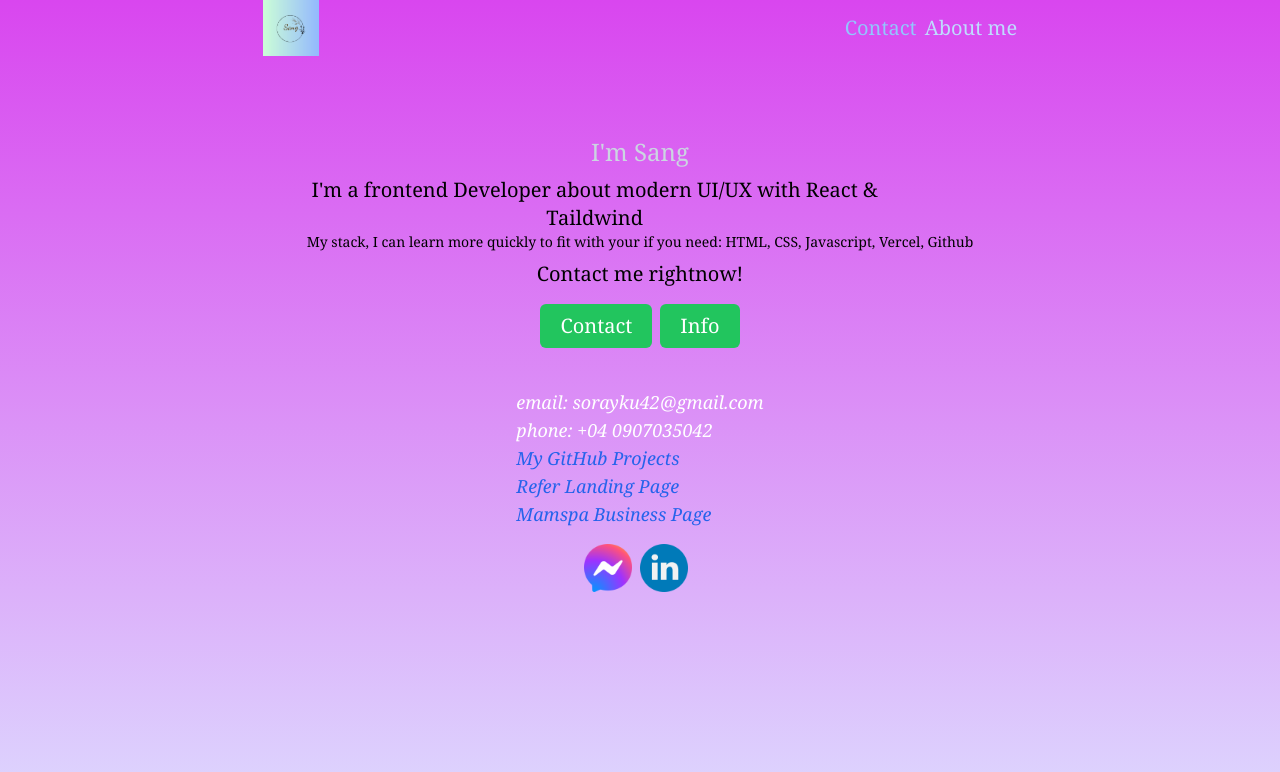
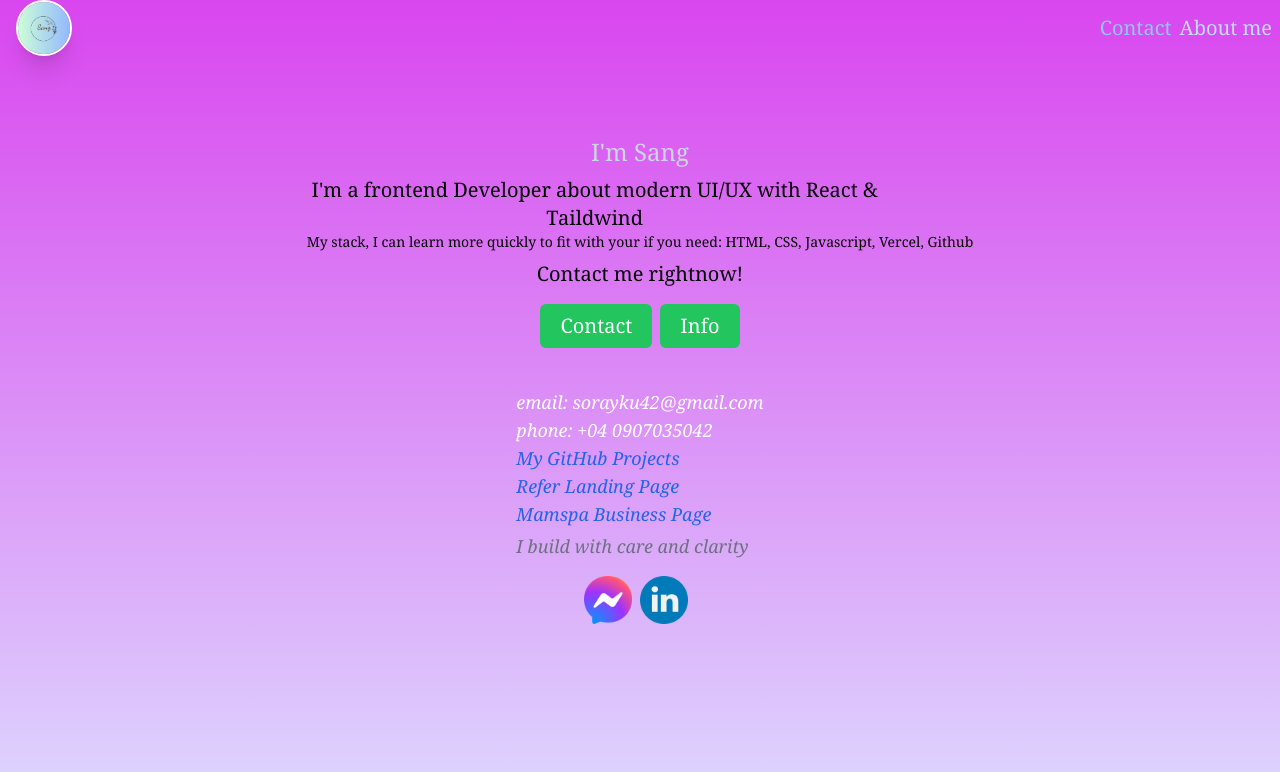
Before and after one commit to sorayaku123/refer_tailwind, a React (Vite) app: page / in a window 1280 px wide. Shown: the top 772 px of the page. Built offline with nearby package versions, Linux system fonts and the light colour scheme.

Commit message:
fewfewfew

```diff
--- a/src/App.jsx
+++ b/src/App.jsx
@@ -6,8 +6,8 @@ function App() {
 
   return (
   <div className="bg-gradient-to-t from-violet-200 to-fuchsia-500 h-screen xl:text-xl font-serif">
-    <div className="flex justify-around items-center">
-     <img src="/Sang.png" className="h-14 w-14"/>
+    <div className="flex items-center justify-beetween px-2">
+     <img src="/Sang.png" className="rounded-full w-14 h-14 mx-auto border-2 border-white shadow-xl ml-2"/>
      <div className="flex items-center">
      <a className="text-blue-300 mr-2"> Contact </a>
      <a className="text-blue-200"> About me </a>
@@ -29,7 +29,7 @@ function App() {
          <div className="text-white text-left mt-10 italic xl:text-lg">
       <p> email: sorayku42@gmail.com </p>
       <p classname="mb-2"> phone: +04 0907035042 </p>
-      <a href="https://github.com/sorayaku123?tab=repositories" target="_blank" class="text-blue-600 hover:text-blue-800">
+      <a href="https://github.com/sorayaku123?tab=repositories" target="_blank" class="text-blue-600 hover:text-blue-800 mt-2">
              My GitHub Projects
       </a>
        <a href="https://ref-inky.vercel.app/" target="_blank" class="text-blue-600 hover:text-blue-800 block">
@@ -38,6 +38,8 @@ function App() {
        <a href="https://mamspa-olive.vercel.app/" target="_blank" class="text-blue-600 hover:text-blue-800">
              Mamspa Business Page
       </a>
+
+      <p className="text-gray-500 font-light mt-1"> I build with care and clarity</p>
 
       <div class="flex gap-2 justify-center mr-2">
       <a href="https://www.facebook.com/hika.love.282669/">
```
